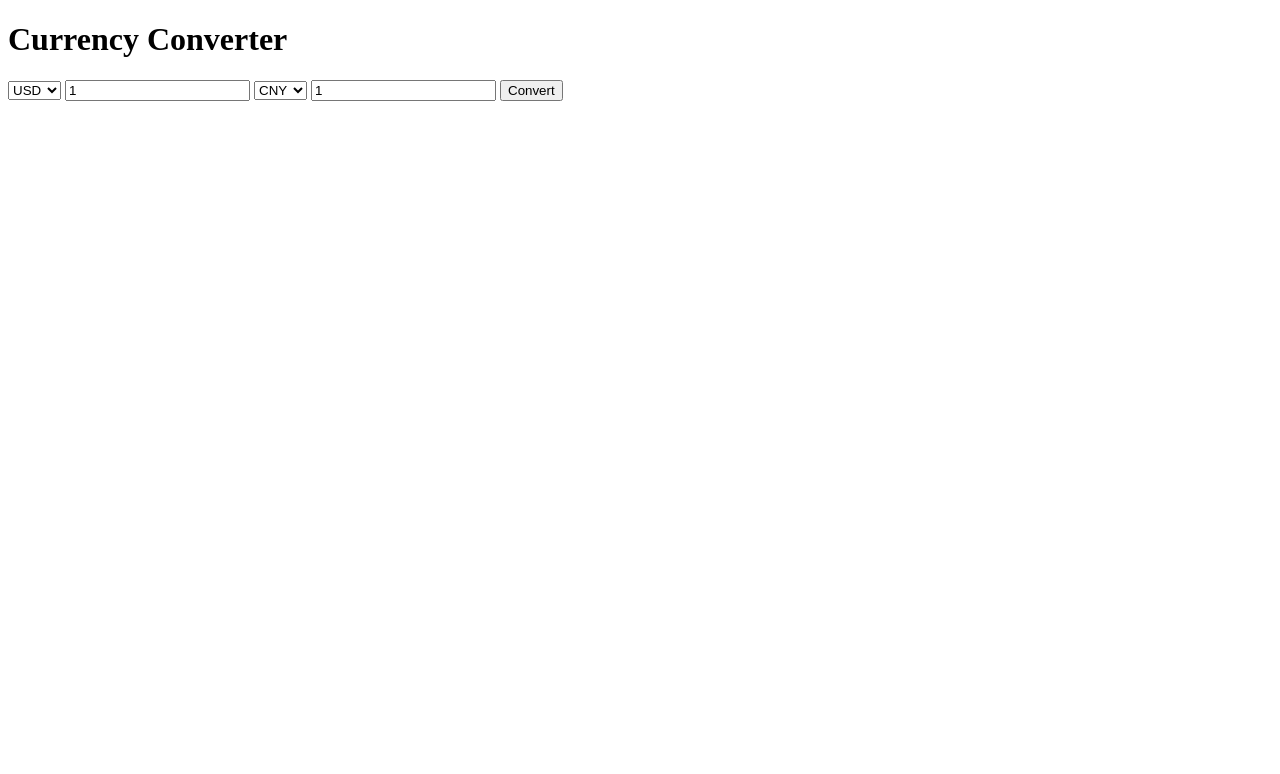
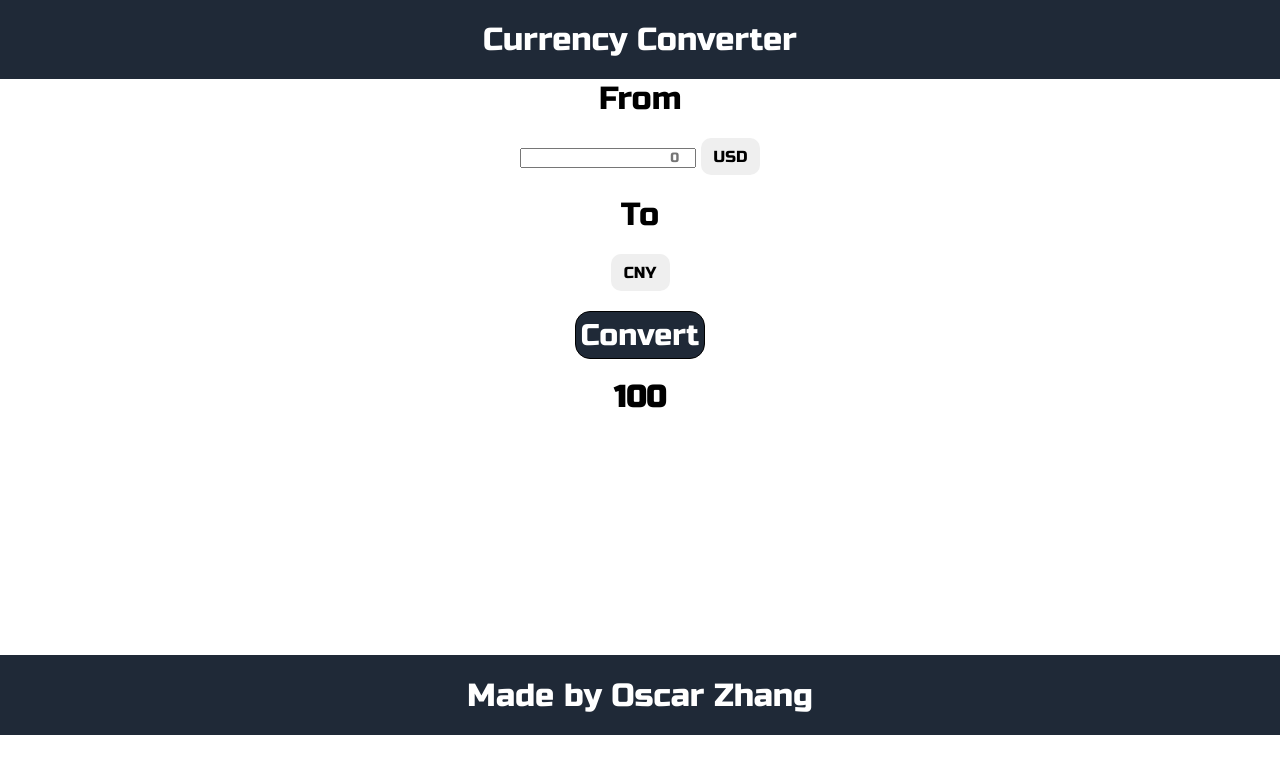
Before and after one commit to oscarzhang228/currency-converter, a website: page index.html in a window 1280 px wide. Drawn offline with Linux system fonts and the light colour scheme.

Commit message:
finish styling

```diff
--- a/index.html
+++ b/index.html
@@ -11,6 +11,9 @@
   <body>
     <header><h1>Currency Converter</h1></header>
     <main>
+      <h1>From</h1>
+      <div id="from-box">
+        <input type="number" placeholder="0"/>
       <select id="from">
         <option value="AED">AED</option>
         <option value="ARS">ARS</option>
@@ -65,7 +68,10 @@
         <option value="VND">VND</option>
         <option value="ZAR">ZAR</option>
       </select>
-      <input type="number" id="from-amount" placeholder="0" value="1" />
+      </div>
+
+
+      <h1>To</h1>
       <select id="to">
         <option value="AED">AED</option>
         <option value="AFN">AFN</option>
@@ -123,9 +129,9 @@
         <option value="USD">USD</option>
         <option value="UYU">UYU</option>
       </select>
-      <input type="number" id="to-amount" placeholder="0" value="1" />
-
       <button id="convert">Convert</button>
+      <h2 id="result">100</h1>
+        <footer><h1>Made by Oscar Zhang </h1></footer>
     </main>
   </body>
 </html>
--- a/style.css
+++ b/style.css
@@ -0,0 +1,72 @@
+@import url("https://fonts.googleapis.com/css2?family=Lato:wght@100;300;400&family=Russo+One&display=swap");
+
+* {
+  margin: 0;
+  box-sizing: border-box;
+  font-family: "Russo One", sans-serif;
+}
+
+header {
+  background-color: #1f2937;
+  display: flex;
+  justify-content: center;
+  padding: 20px 0;
+}
+
+header h1 {
+  color: white;
+  font-weight: 400;
+}
+
+input {
+  text-align: right;
+  padding: 0;
+}
+
+main {
+  display: flex;
+  flex-direction: column;
+  align-items: center;
+  gap: 20px;
+}
+
+main h1 {
+  font-weight: 300;
+}
+
+select {
+  appearance: none;
+  padding: 10px;
+  border: none;
+  border-radius: 10px;
+  text-align: center;
+  font-size: 16px;
+}
+
+select:hover {
+  border: 1px solid black;
+}
+
+button {
+  background-color: #1f2937;
+  color: white;
+  border: 1px solid black;
+  border-radius: 15px;
+  padding: 5px;
+  font-size: 30px;
+}
+
+h2 {
+  font-size: 30px;
+}
+
+footer {
+  display: flex;
+  align-items: center;
+  justify-content: center;
+  margin-top: 220px;
+  background-color: #1f2937;
+  width: 100%;
+  height: 10vh;
+  color: white;
+}
```
